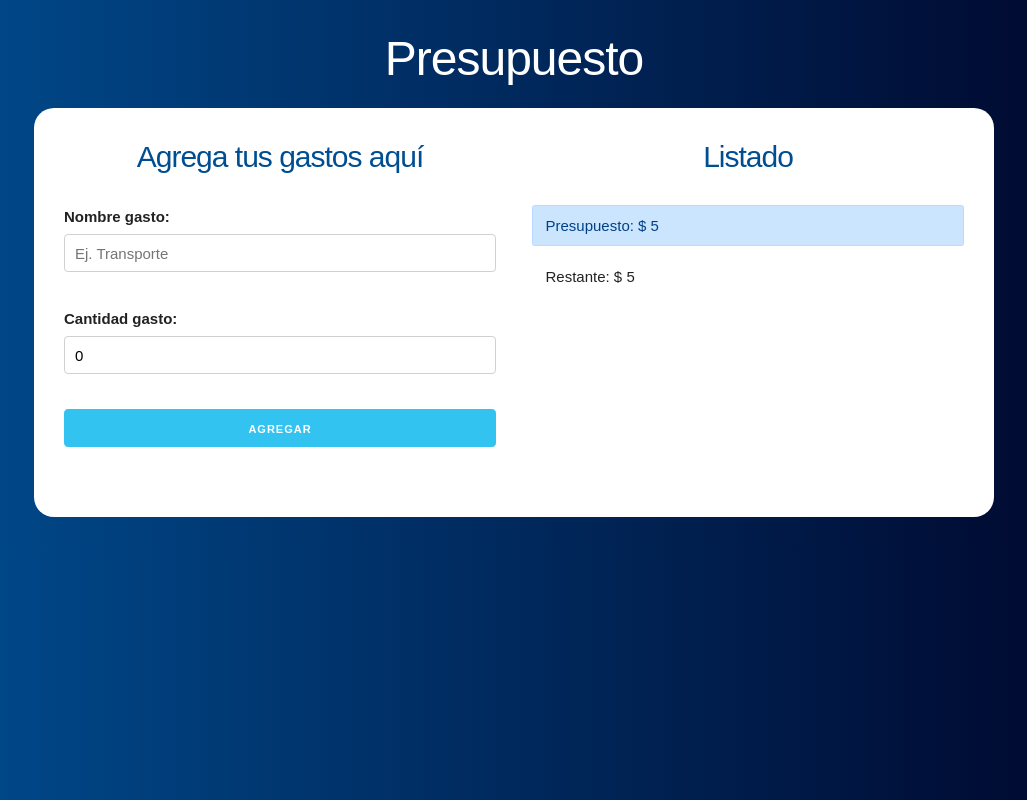
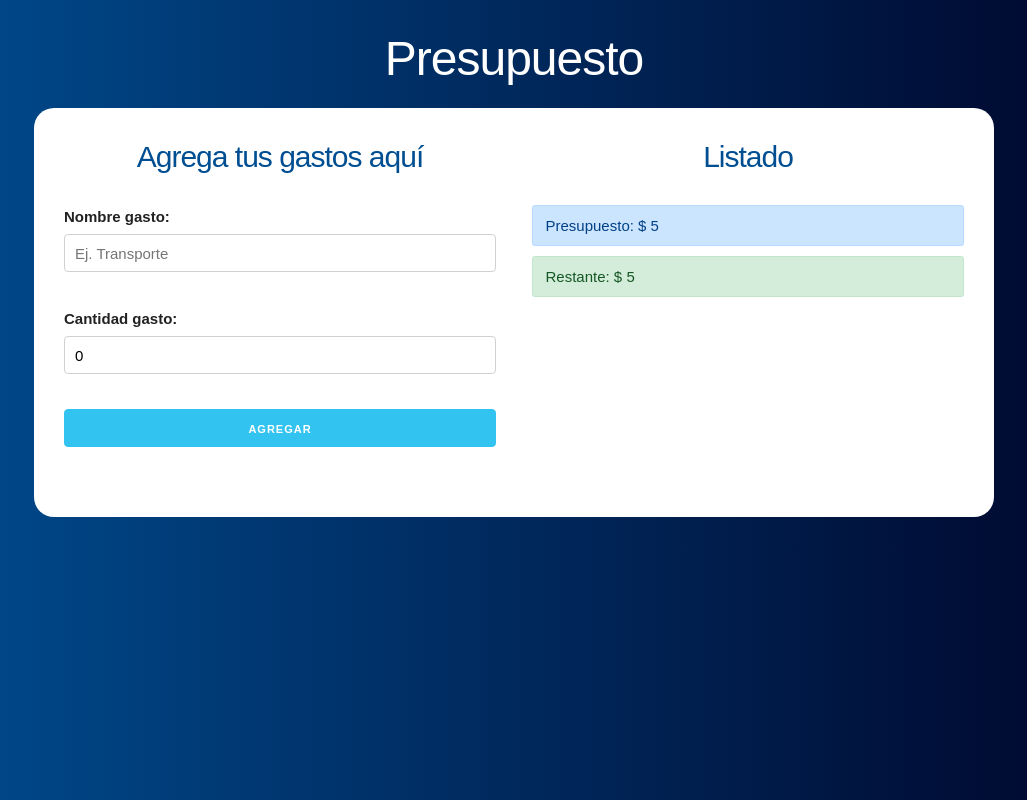
Before and after one commit to ivanurra/budget, a React (Create React App) app: page / in a window 1280 px wide. Both pictures are taken after typing "5" into the empty fields and a click on the input "Definir presupuesto". Shown: the whole page, without its empty margins (126-1153 px from the left). Built offline with nearby package versions, Linux system fonts and the light colour scheme.

Commit message:
change colors

```diff
--- a/src/App.js
+++ b/src/App.js
@@ -32,7 +32,7 @@ function App() {
       // Reset a false
       guardarCrearGasto(false);
     }
-  }, [gasto]);
+  }, [gasto, creargasto, gastos, restante]);
 
   return (
     <div className="container">
--- a/src/components/ControlPresupuesto.js
+++ b/src/components/ControlPresupuesto.js
@@ -1,4 +1,5 @@
 import React, { Fragment } from 'react';
+import { revisarPresupuesto } from '../helpers';
 
 const ControlPresupuesto = ({presupuesto, restante}) => {
     return (
@@ -6,7 +7,7 @@ const ControlPresupuesto = ({presupuesto, restante}) => {
             <div className="alert alert-primary">
                 Presupuesto: $ {presupuesto}
             </div>
-            <div className="alert">
+            <div className={revisarPresupuesto(presupuesto, restante)}>
                 Restante: $ {restante}
             </div>
         </Fragment>
--- /dev/null
+++ b/src/helpers.js
@@ -0,0 +1,13 @@
+export const revisarPresupuesto = (presupuesto, restante) => {
+    let clase;
+
+    if ((presupuesto / 4) > restante ) {
+        clase = 'alert alert-danger';
+    } else if ((presupuesto / 2) > restante ) {
+        clase = 'alert alert-warning';
+    } else {
+        clase = 'alert alert-success';
+    }
+
+    return clase;
+}
```
